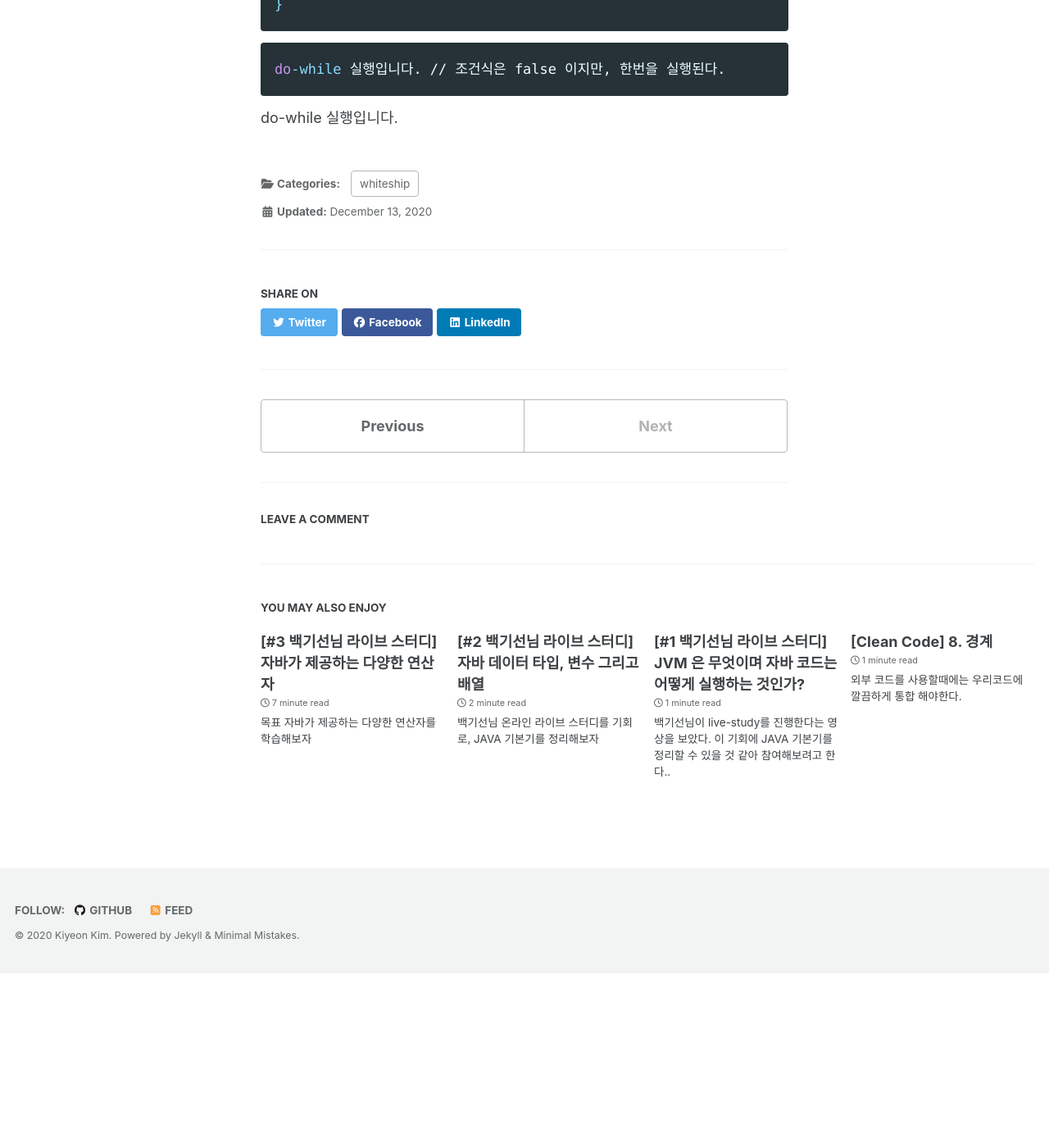
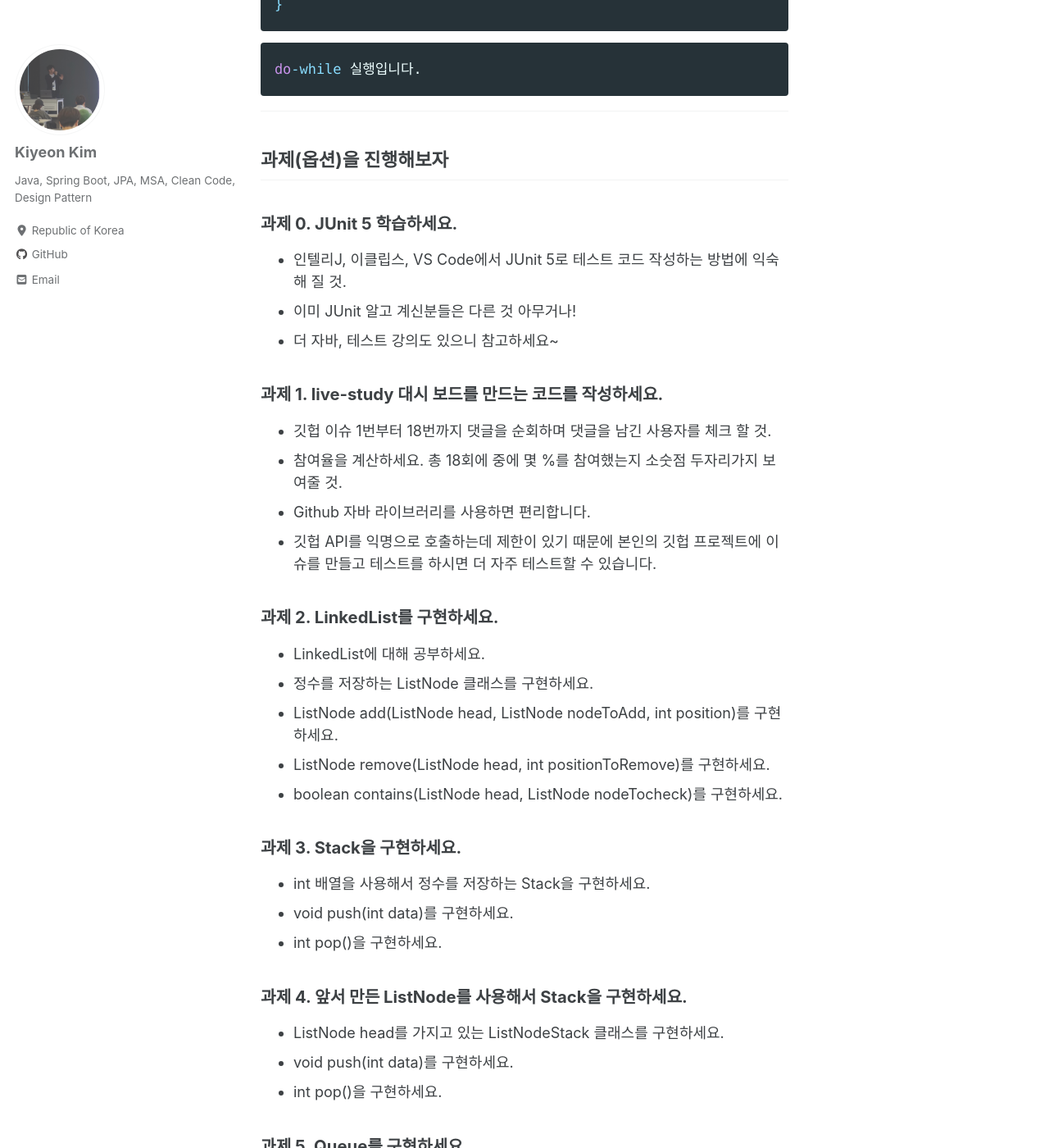
Before and after one commit to giyeon95/giyeon95.github.io, a Jekyll site: the page built from _posts/2020-12-13-whiteship_study_week04.md, in a window 1280 px wide and 1400 px high, scrolled down 5220 px. Shown: the whole window at 82% size. Built offline with Jekyll 4.4.1, drawn with Linux system fonts in a browser that asks for light colours; cached includes are drawn as plain includes; nearby versions of some CDN libraries; comment, search, counter and statistics services are not loaded; before the commit the page ends 6407 px from its top, so only the background shows below that; some of the changed text lies outside the part shown.

Commit message:
update post

````diff
--- a/_posts/2020-12-13-whiteship_study_week04.md
+++ b/_posts/2020-12-13-whiteship_study_week04.md
@@ -177,7 +177,43 @@ public class Main {
 ```
 
 ```bash
-do-while 실행입니다. // 조건식은 false 이지만, 한번을 실행된다.
+do-while 실행입니다.
 ```
 
-do-while 실행입니다.
+
+---
+## 과제(옵션)을 진행해보자
+
+### 과제 0. JUnit 5 학습하세요.
+* 인텔리J, 이클립스, VS Code에서 JUnit 5로 테스트 코드 작성하는 방법에 익숙해 질 것.
+* 이미 JUnit 알고 계신분들은 다른 것 아무거나!
+* 더 자바, 테스트 강의도 있으니 참고하세요~
+
+
+### 과제 1. live-study 대시 보드를 만드는 코드를 작성하세요.
+* 깃헙 이슈 1번부터 18번까지 댓글을 순회하며 댓글을 남긴 사용자를 체크 할 것.
+* 참여율을 계산하세요. 총 18회에 중에 몇 %를 참여했는지 소숫점 두자리가지 보여줄 것.
+* Github 자바 라이브러리를 사용하면 편리합니다.
+* 깃헙 API를 익명으로 호출하는데 제한이 있기 때문에 본인의 깃헙 프로젝트에 이슈를 만들고 테스트를 하시면 더 자주 테스트할 수 있습니다.
+
+
+### 과제 2. LinkedList를 구현하세요.
+* LinkedList에 대해 공부하세요.
+* 정수를 저장하는 ListNode 클래스를 구현하세요.
+* ListNode add(ListNode head, ListNode nodeToAdd, int position)를 구현하세요.
+* ListNode remove(ListNode head, int positionToRemove)를 구현하세요.
+* boolean contains(ListNode head, ListNode nodeTocheck)를 구현하세요.
+
+### 과제 3. Stack을 구현하세요.
+* int 배열을 사용해서 정수를 저장하는 Stack을 구현하세요.
+* void push(int data)를 구현하세요.
+* int pop()을 구현하세요.
+
+### 과제 4. 앞서 만든 ListNode를 사용해서 Stack을 구현하세요.
+* ListNode head를 가지고 있는 ListNodeStack 클래스를 구현하세요.
+* void push(int data)를 구현하세요.
+* int pop()을 구현하세요.
+
+### 과제 5. Queue를 구현하세요.
+배열을 사용해서 한번
+ListNode를 사용해서 한번.
````
